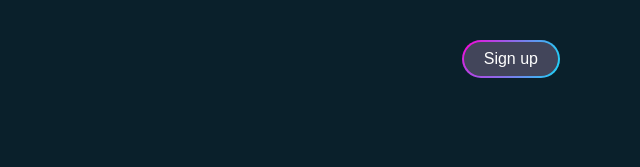
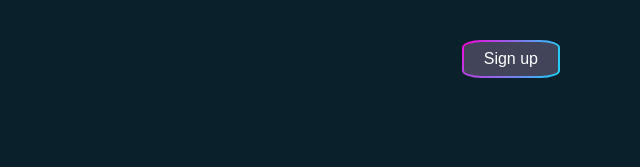
Before and after one commit to phanbinhit/Wed-Totorual1, a plain HTML site: page index.html in a window 1280 px wide. Shown: the top 167 px of the page, 640-1280 px from the left. Drawn offline with Linux system fonts and the light colour scheme.

Commit message:
Update wed part1

```diff
--- a/styles.css
+++ b/styles.css
@@ -36,7 +36,7 @@ body{
 	text-decoration: none;
 	color: #fff;
 	border: 2px solid  transparent;
-	border-radius: 20px;
+	border-radius: 20%;
 	background-image: linear-gradient(#42455a,#42455a),radial-gradient(circle at top left,#fd00da,#19d7f8);
 	background-origin: border-box;
 	background-clip: content-box,border-box;
```
Also changed, not shown: index.html (+2 -2 lines).
